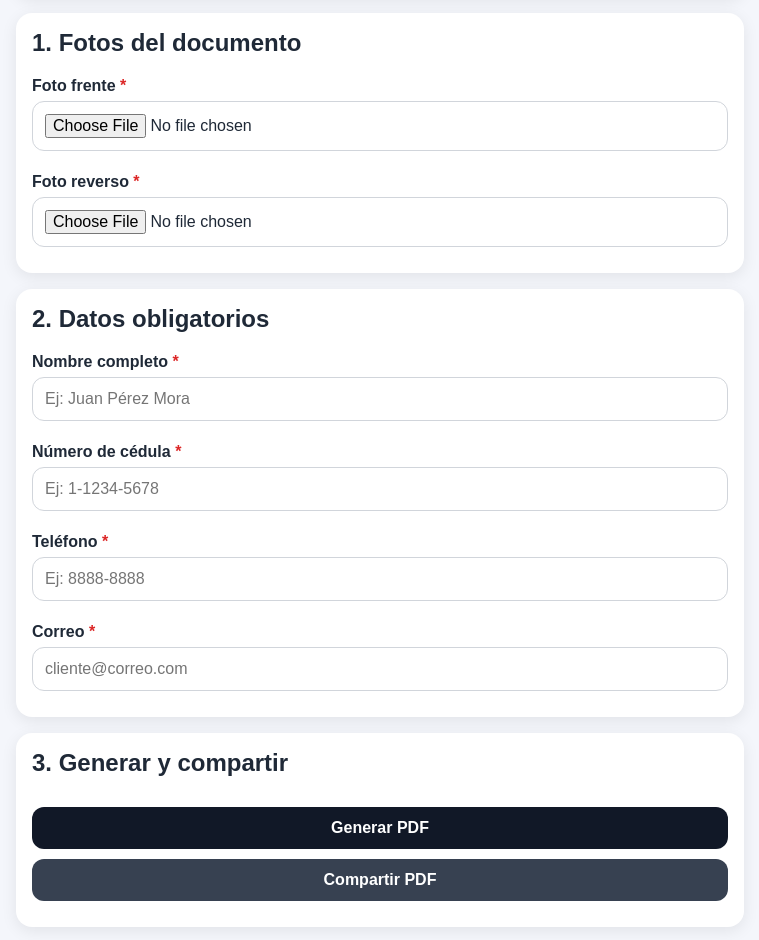
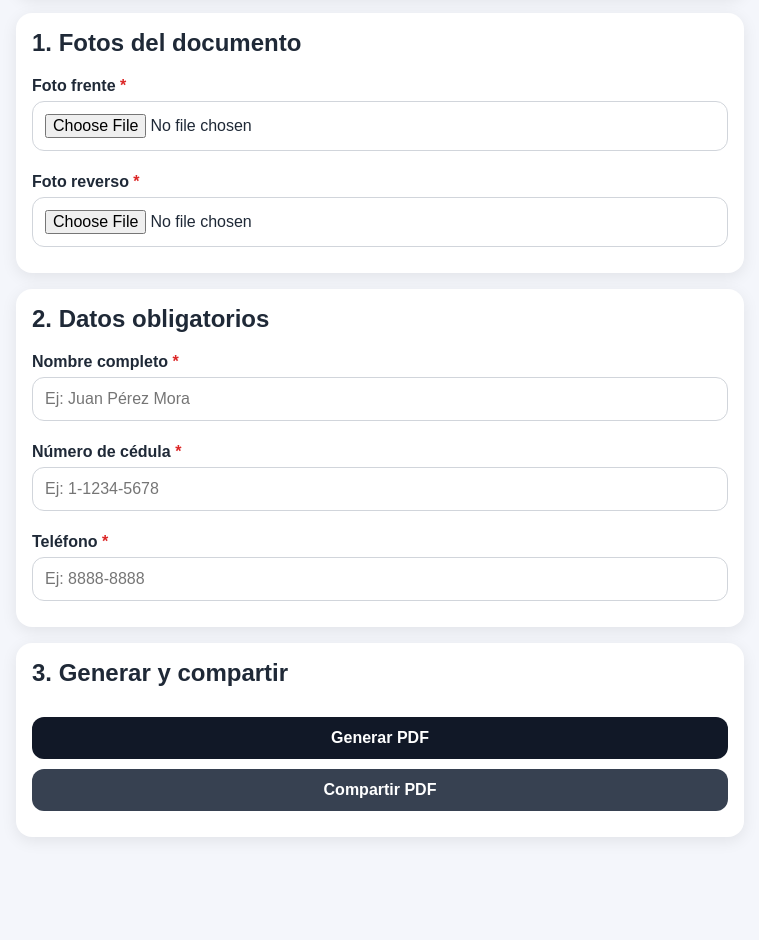
Before and after one commit to JP-Cor/Mini_Cedula_Web, a plain HTML site: page index.html in a window 1280 px wide. Shown: the part 142-1082 px from the top of the page, without its empty margins (260-1019 px from the left). After the commit the page ends 1011 px from the top, so only its background shows below. Drawn offline with nearby package versions, Linux system fonts and the light colour scheme.

Commit message:
Update index.html
version 4.1

```diff
--- a/index.html
+++ b/index.html
@@ -128,8 +128,6 @@
       <label for="phone">Teléfono <span class="required">*</span></label>
       <input type="tel" id="phone" placeholder="Ej: 8888-8888">
 
-      <label for="email">Correo <span class="required">*</span></label>
-      <input type="email" id="email" placeholder="cliente@correo.com">
     </div>
 
     <div class="card">
```
